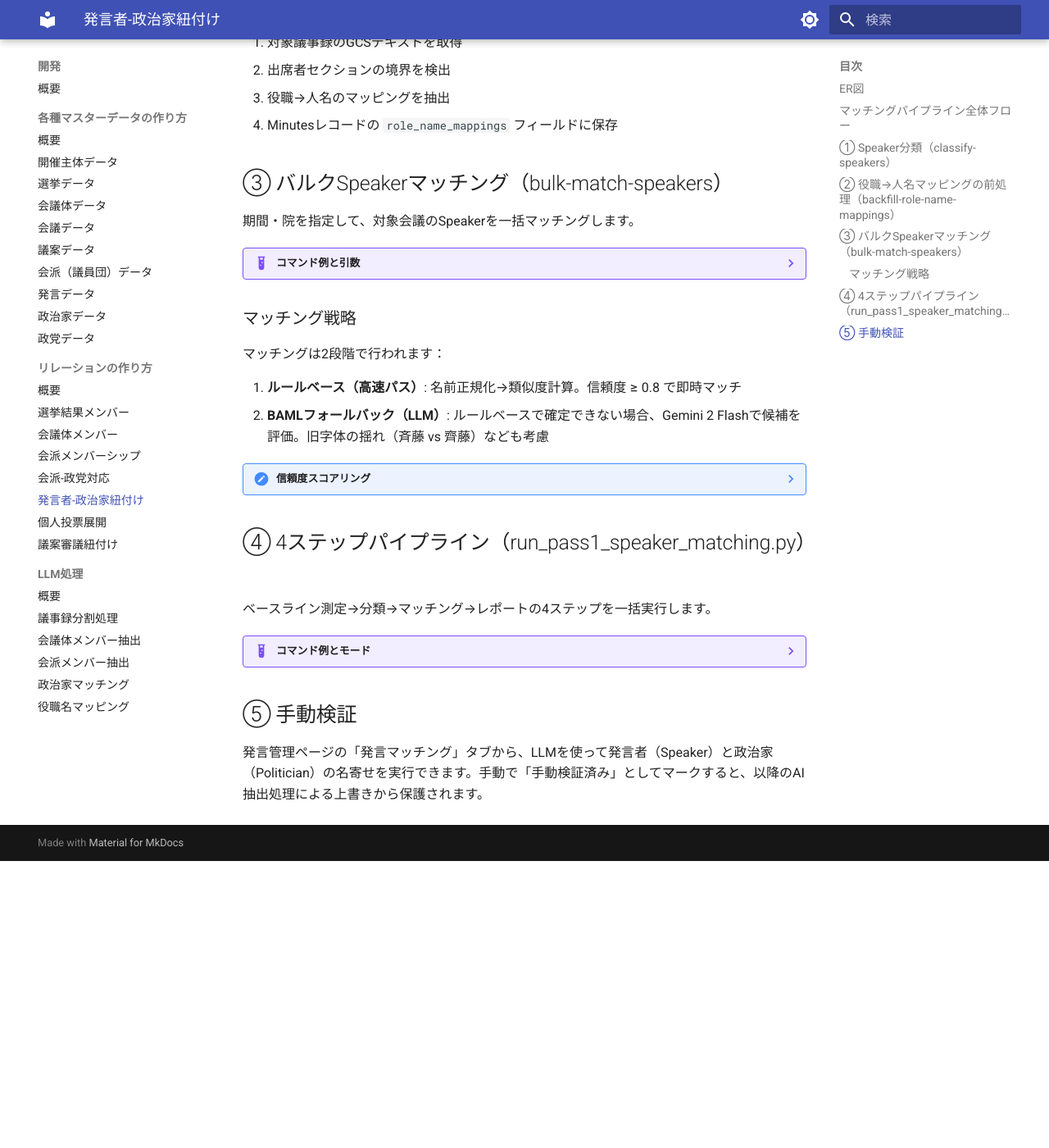
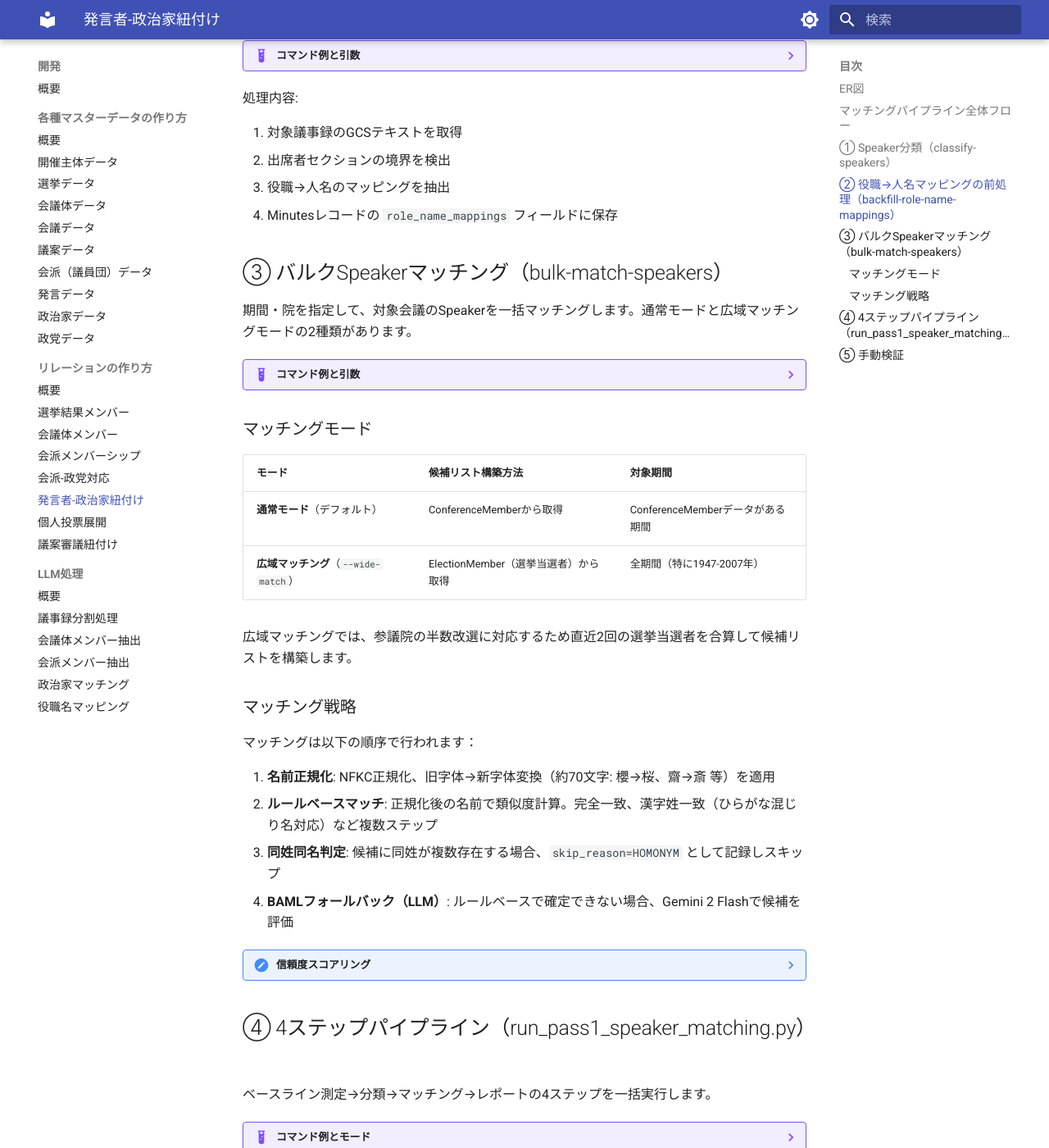
Before and after one commit to sage-base/corporation-docs, an MkDocs documentation site: the page built from docs/development/data-creation/relations/speaker-politician.md, in a window 1280 px wide and 1400 px high, scrolled down 2278 px. Shown: the whole window at 82% size. Built offline with MkDocs 1.6.1 and Material for MkDocs 9.7.7, drawn with Linux system fonts in a browser that asks for light colours; before the commit the page ends 3328 px from its top, so only the background shows below that.

Commit message:
PR #1293,#1295,#1296,#1285 反映: 広域マッチング・名前正規化・同姓同名判定・テーブルリネーム
- speaker-politician.md: --wide-matchモード追加（ElectionMemberベース候補リスト）、
  名前正規化（旧字体変換・NFKC・漢字姓マッチ）、同姓同名HOMONYM判定を追記、
  matching_confidence/matching_reasonフィールド追加
- conversation.md: Speakerモデルにmatching_confidence/matching_reason追加
- conference-member.md: テーブル名をconference_membersに更新（リネーム完了）、
  SEEDファイル名をseed_conference_members_generated.sqlに更新

Co-Authored-By: Claude Opus 4.6 <noreply@anthropic.com>

````diff
--- a/docs/development/data-creation/relations/speaker-politician.md
+++ b/docs/development/data-creation/relations/speaker-politician.md
@@ -17,6 +17,8 @@ erDiagram
         bool is_politician
         bool is_manually_verified
         string name_yomi
+        float matching_confidence
+        string matching_reason
     }
 
     Politician-政治家 {
@@ -40,7 +42,9 @@ erDiagram
 flowchart TD
     A[① classify-speakers<br/>非政治家の分類] --> B[② backfill-role-name-mappings<br/>役職→人名の前処理]
     B --> C[③ bulk-match-speakers<br/>ルールベース + BAMLマッチング]
+    B --> C2[③' bulk-match-speakers --wide-match<br/>広域マッチング（1947-2007年対応）]
     C --> D[④ run_pass1_speaker_matching.py<br/>4ステップパイプライン]
+    C2 --> D
     D --> E[⑤ 手動検証<br/>Streamlit管理画面]
 ```
 
@@ -101,17 +105,25 @@ flowchart TD
 
 ## ③ バルクSpeakerマッチング（bulk-match-speakers）
 
-期間・院を指定して、対象会議のSpeakerを一括マッチングします。
+期間・院を指定して、対象会議のSpeakerを一括マッチングします。通常モードと広域マッチングモードの2種類があります。
 
 ??? example "コマンド例と引数"
 
     ```bash
-    # 衆議院の特定期間をマッチング
+    # 衆議院の特定期間をマッチング（通常モード）
     docker compose -f docker/docker-compose.yml exec sagebase \
         sagebase kokkai bulk-match-speakers \
         --chamber 衆議院 \
         --date-from 2020-01-01 \
         --date-to 2024-12-31
+
+    # 広域マッチングモード（ConferenceMemberデータがない1947-2007年向け）
+    docker compose -f docker/docker-compose.yml exec sagebase \
+        sagebase kokkai bulk-match-speakers \
+        --chamber 衆議院 \
+        --date-from 1947-01-01 \
+        --date-to 2007-12-31 \
+        --wide-match
 
     # 信頼度閾値を変更
     docker compose -f docker/docker-compose.yml exec sagebase \
@@ -136,23 +148,38 @@ flowchart TD
     | `--date-from` | はい | 開始日（YYYY-MM-DD） | - |
     | `--date-to` | はい | 終了日（YYYY-MM-DD） | - |
     | `--confidence-threshold` | いいえ | マッチング信頼度閾値 | 0.8 |
+    | `--wide-match` | いいえ | 広域マッチングモード（ElectionMemberベース） | 通常モード |
     | `--dry-run` | いいえ | 対象会議一覧のみ表示 | - |
+
+### マッチングモード
+
+| モード | 候補リスト構築方法 | 対象期間 |
+|--------|------------------|---------|
+| **通常モード**（デフォルト） | ConferenceMemberから取得 | ConferenceMemberデータがある期間 |
+| **広域マッチング**（`--wide-match`） | ElectionMember（選挙当選者）から取得 | 全期間（特に1947-2007年） |
+
+広域マッチングでは、参議院の半数改選に対応するため直近2回の選挙当選者を合算して候補リストを構築します。
 
 ### マッチング戦略
 
-マッチングは2段階で行われます：
+マッチングは以下の順序で行われます：
 
-1. **ルールベース（高速パス）**: 名前正規化→類似度計算。信頼度 ≥ 0.8 で即時マッチ
-2. **BAMLフォールバック（LLM）**: ルールベースで確定できない場合、Gemini 2 Flashで候補を評価。旧字体の揺れ（斉藤 vs 齊藤）なども考慮
+1. **名前正規化**: NFKC正規化、旧字体→新字体変換（約70文字: 櫻→桜、齋→斎 等）を適用
+2. **ルールベースマッチ**: 正規化後の名前で類似度計算。完全一致、漢字姓一致（ひらがな混じり名対応）など複数ステップ
+3. **同姓同名判定**: 候補に同姓が複数存在する場合、`skip_reason=HOMONYM` として記録しスキップ
+4. **BAMLフォールバック（LLM）**: ルールベースで確定できない場合、Gemini 2 Flashで候補を評価
 
 ??? note "信頼度スコアリング"
 
-    | 信頼度 | 条件 |
-    |--------|------|
-    | 0.9+ | 氏名完全一致 + 政党一致 |
-    | 0.7-0.9 | 氏名一致、政党不明/部分一致 |
-    | 0.5-0.7 | 名前のバリエーションだが政党一致 |
-    | 0.5未満 | マッチなし |
+    マッチ結果には信頼度が付与され、Speakerの `matching_confidence` / `matching_reason` に記録されます。
+
+    | 信頼度 | 条件 | 処理 |
+    |--------|------|------|
+    | 0.9+ | 氏名完全一致 + 政党一致 | 自動マッチ |
+    | 0.85 | 漢字姓一致（ひらがな混じり名対応） | 自動マッチ |
+    | 0.7-0.9 | 氏名一致、政党不明/部分一致 | 手動検証待ち |
+    | 0.5-0.7 | 名前のバリエーションだが政党一致 | 保留 |
+    | 0.5未満 | マッチなし | スキップ |
 
 ## ④ 4ステップパイプライン（run_pass1_speaker_matching.py）
 
````
Also changed, not shown: docs/development/data-creation/conversation.md (+2 -0 lines), docs/development/data-creation/relations/conference-member.md (+3 -3 lines).
